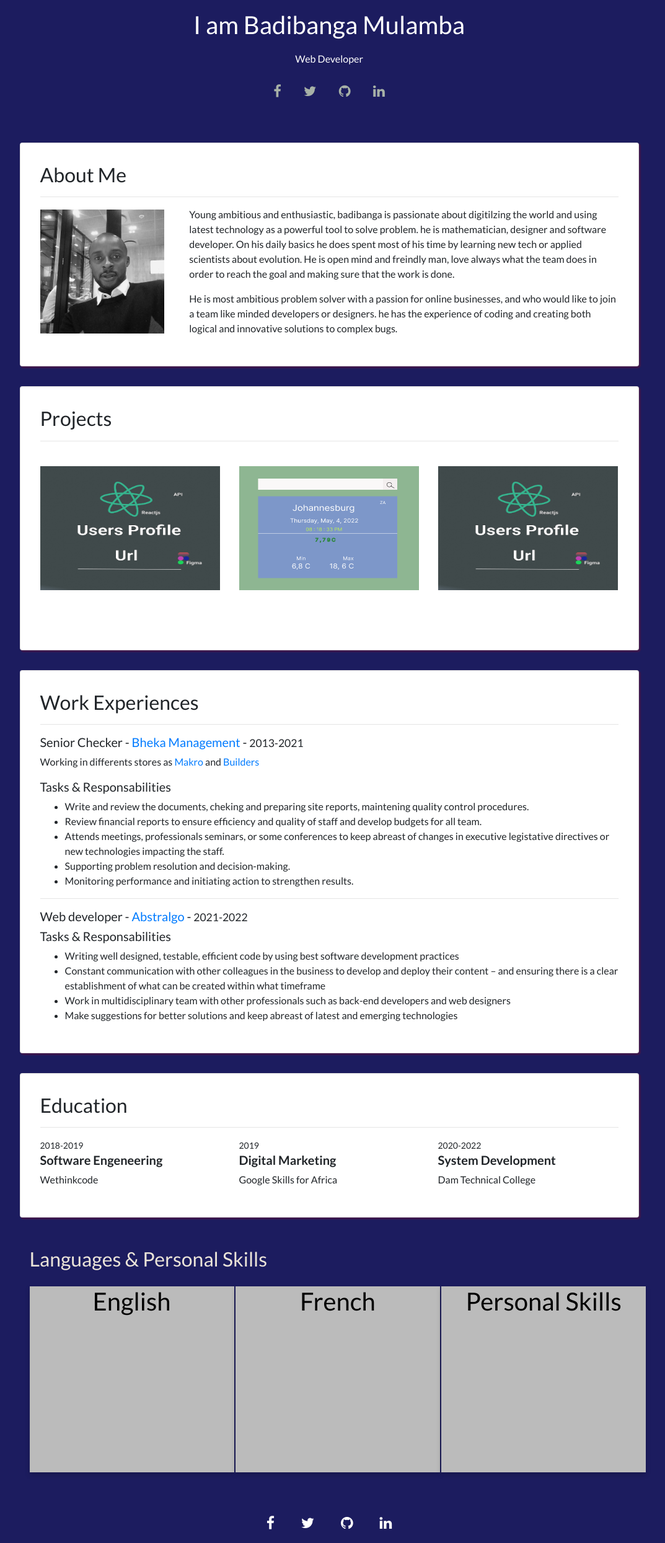
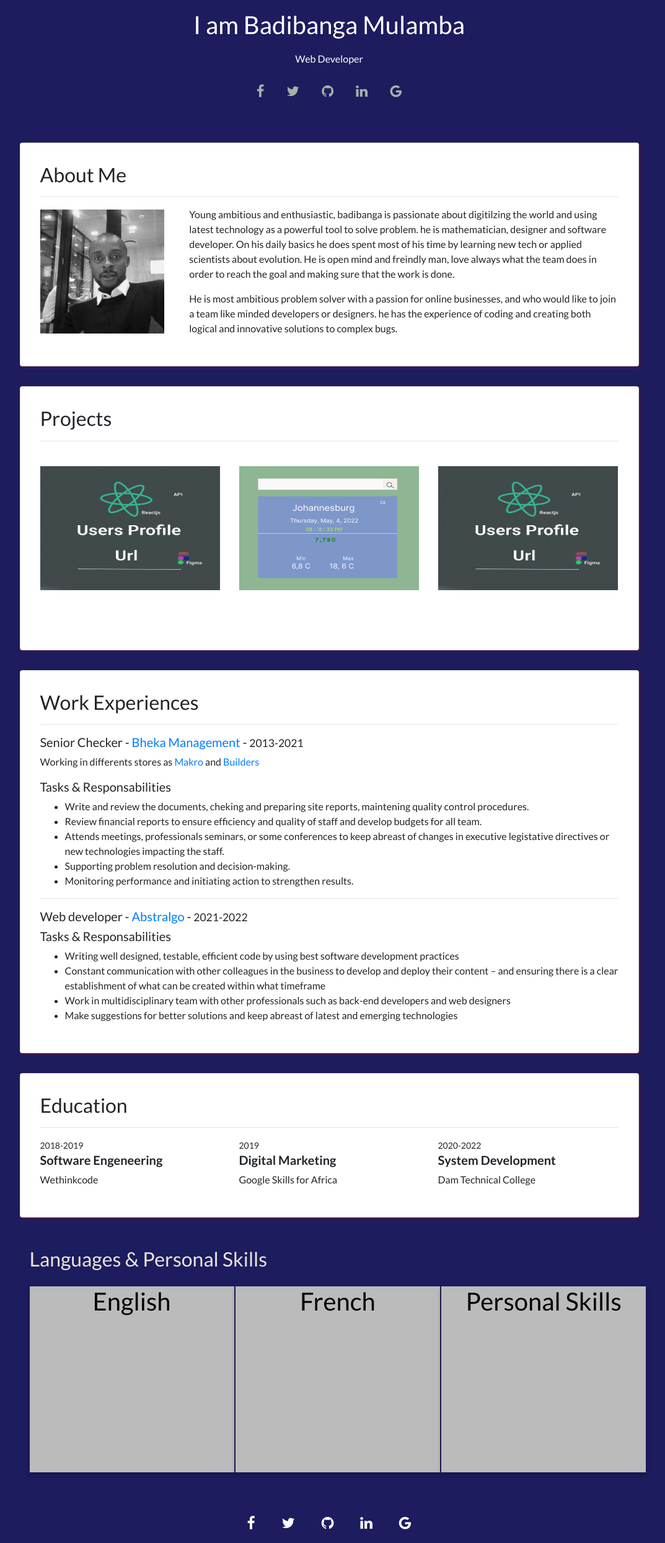
Before and after one commit to bmulamba/bmulamba.github.io, a plain HTML site: page index.html in a window 1280 px wide. Shown: the whole page at 62% size, without its empty margins (109-1182 px from the left). Drawn offline with nearby package versions, Linux system fonts and the light colour scheme.

Commit message:
webupdatee

```diff
--- a/index.html
+++ b/index.html
@@ -60,6 +60,14 @@
             >
               <i class="fa fa-linkedin"></i>
             </a>
+            <a
+            target="_blank"
+            class="fa-icon fa-icon-2x"
+            href="mailto:badibangamulamba@gmail.com"
+            title=""
+          >
+          <i class="fa fa-google"></i>
+          </a>
           </p>
         </div>
       </section>
@@ -366,6 +374,14 @@
             >
               <i class="fa fa-linkedin"></i>
             </a>
+            <a
+            target="_blank"
+            class="fa-icon fa-icon-2x"
+            href="mailto:badibangamulamba@gmail.com"
+            title=""
+          >
+          <i class="fa fa-google"></i>
+          </a>
           </p>
         </div>
       </footer>
--- a/main.css
+++ b/main.css
@@ -204,4 +204,10 @@ header p a:hover{
         margin-bottom: 0.7rem;
         width: 100%;
     }
+
+    .card-content p .img-responsive {
+        width: 100%;
+    }
+
+
 }
```
